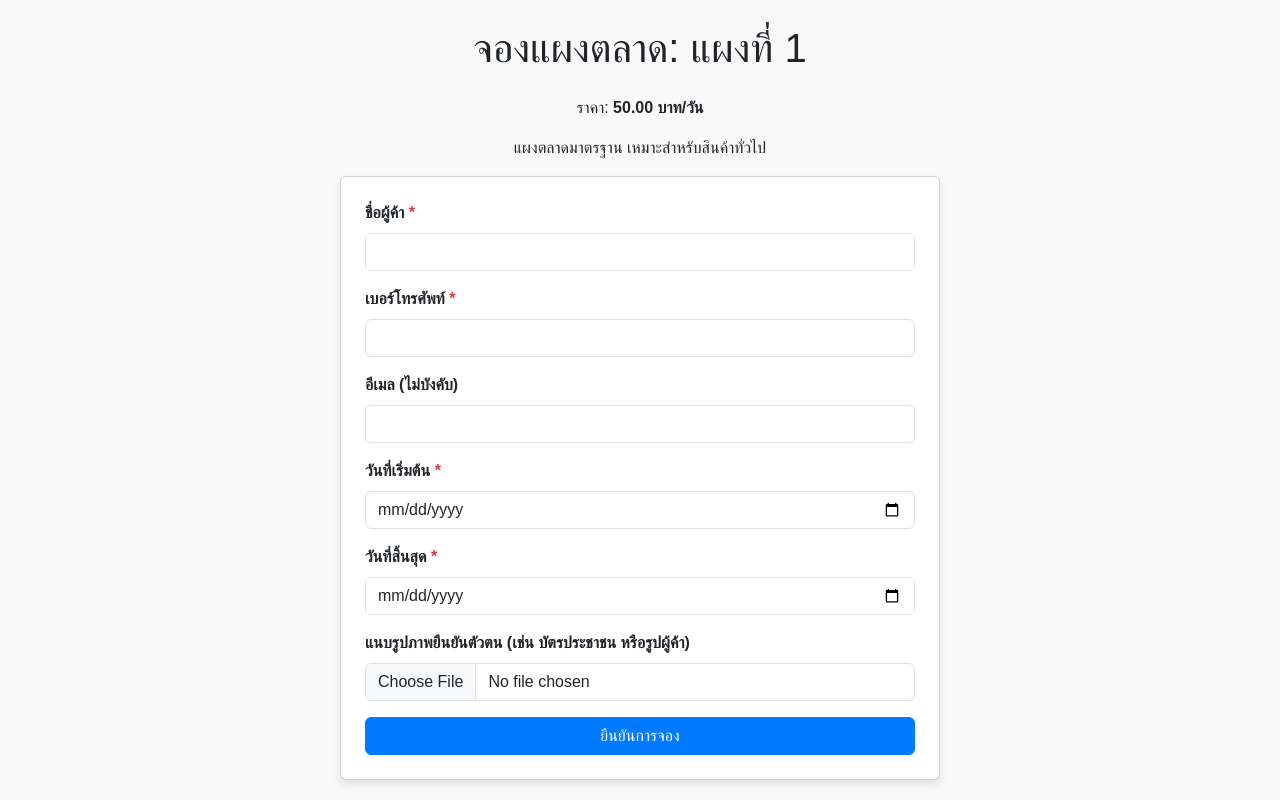
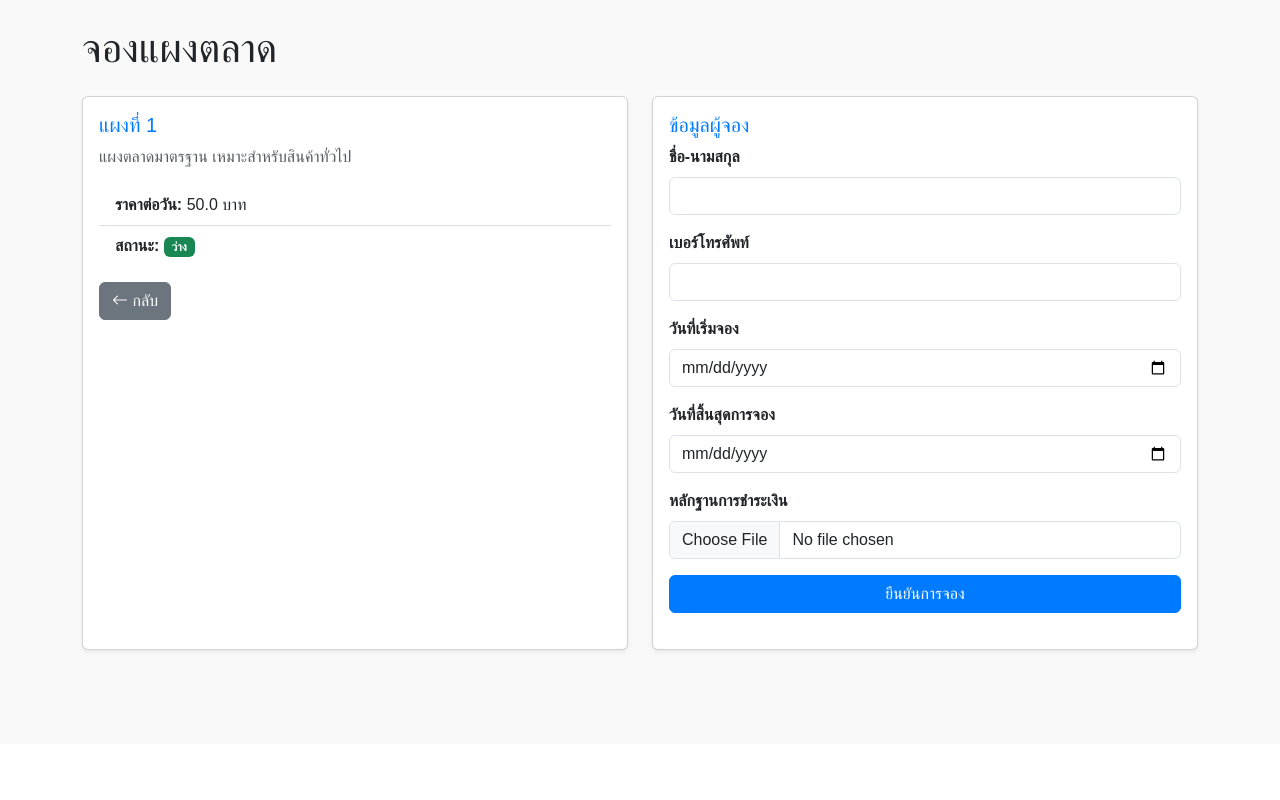
Before and after one commit to zutterjostar-dotcom/market-stall-booking-app, a Flask app: page /book/1 in a window 1280 px wide. Shown: the part 56-856 px from the top of the page. After the commit the page ends 709 px from the top, so only its background shows below. Run offline with Flask 3, Linux system fonts and the light colour scheme.

Commit message:
Improved booking page with a cleaner layout

```diff
--- a/templates/book.html
+++ b/templates/book.html
@@ -1,43 +1,59 @@
 {% extends "base.html" %}
 
-{% block title %}จองแผง {{ stall.name }} - แอปจองแผงตลาด{% endblock %}
+{% block title %}จองแผงที่ {{ stall.name }}{% endblock %}
 
 {% block content %}
-<h1 class="mb-4 text-center">จองแผงตลาด: {{ stall.name }}</h1>
-<p class="text-center">ราคา: <strong>{{ "%.2f" | format(stall.price_per_day) }} บาท/วัน</strong></p>
-<p class="text-center">{{ stall.description | default('ไม่มีรายละเอียดเพิ่มเติม') }}</p>
-
-<div class="card p-4 mx-auto" style="max-width: 600px;">
-    <form method="POST" enctype="multipart/form-data"> {# เพิ่ม enctype เพื่อรองรับการอัปโหลดไฟล์ #}
+<h1 class="mb-4">จองแผงตลาด</h1>
+<div class="row">
+    <div class="col-md-6 mb-4">
+        <div class="card h-100 shadow-sm">
+            <div class="card-body">
+                <h5 class="card-title">{{ stall.name }}</h5>
+                <p class="card-text text-muted">{{ stall.description }}</p>
+                <ul class="list-group list-group-flush">
+                    <li class="list-group-item">
+                        <strong>ราคาต่อวัน:</strong> {{ stall.price_per_day }} บาท
+                    </li>
+                    <li class="list-group-item">
+                        <strong>สถานะ:</strong>
+                        <span class="badge bg-success">ว่าง</span>
+                    </li>
+                </ul>
+                <div class="mt-3">
+                    <a href="{{ url_for('index') }}" class="btn btn-secondary"><i class="bi bi-arrow-left"></i> กลับ</a>
+                </div>
+            </div>
+        </div>
+    </div>
+    <div class="col-md-6 mb-4">
+        <div class="card h-100 shadow-sm">
+            <div class="card-body">
+                <h5 class="card-title">ข้อมูลผู้จอง</h5>
+                <form action="{{ url_for('book_stall', stall_id=stall.id) }}" method="post" enctype="multipart/form-data">
                     <div class="mb-3">
-            <label for="vendor_name" class="form-label">ชื่อผู้ค้า <span class="text-danger">*</span></label>
+                        <label for="vendor_name" class="form-label">ชื่อ-นามสกุล</label>
                         <input type="text" class="form-control" id="vendor_name" name="vendor_name" required>
                     </div>
                     <div class="mb-3">
-            <label for="vendor_phone" class="form-label">เบอร์โทรศัพท์ <span class="text-danger">*</span></label>
+                        <label for="vendor_phone" class="form-label">เบอร์โทรศัพท์</label>
                         <input type="tel" class="form-control" id="vendor_phone" name="vendor_phone" required>
                     </div>
                     <div class="mb-3">
-            <label for="vendor_email" class="form-label">อีเมล (ไม่บังคับ)</label>
-            <input type="email" class="form-control" id="vendor_email" name="vendor_email">
+                        <label for="start_date" class="form-label">วันที่เริ่มจอง</label>
+                        <input type="date" class="form-control" id="start_date" name="start_date" required>
                     </div>
                     <div class="mb-3">
-    <label for="start_date" class="form-label">วันที่เริ่มต้น <span class="text-danger">*</span></label>
-    <input type="date" class="form-control" id="start_date" name="start_date"
-           min="{{ today.strftime('%Y-%m-%d') }}" required>
-</div>
-
-<div class="mb-3">
-    <label for="end_date" class="form-label">วันที่สิ้นสุด <span class="text-danger">*</span></label>
-    <input type="date" class="form-control" id="end_date" name="end_date"
-           min="{{ today.strftime('%Y-%m-%d') }}" required>
+                        <label for="end_date" class="form-label">วันที่สิ้นสุดการจอง</label>
+                        <input type="date" class="form-control" id="end_date" name="end_date" required>
                     </div>
                     <div class="mb-3">
-            <label for="image_file" class="form-label">แนบรูปภาพยืนยันตัวตน (เช่น บัตรประชาชน หรือรูปผู้ค้า)</label>
-            <input type="file" class="form-control" id="image_file" name="image_file" accept="image/*">
+                        <label for="image_file" class="form-label">หลักฐานการชำระเงิน</label>
+                        <input type="file" class="form-control" id="image_file" name="image_file" required>
                     </div>
-
                     <button type="submit" class="btn btn-primary w-100">ยืนยันการจอง</button>
                 </form>
             </div>
+        </div>
+    </div>
+</div>
 {% endblock %}
```
Lines whose indentation alone changed are shown as unchanged.
